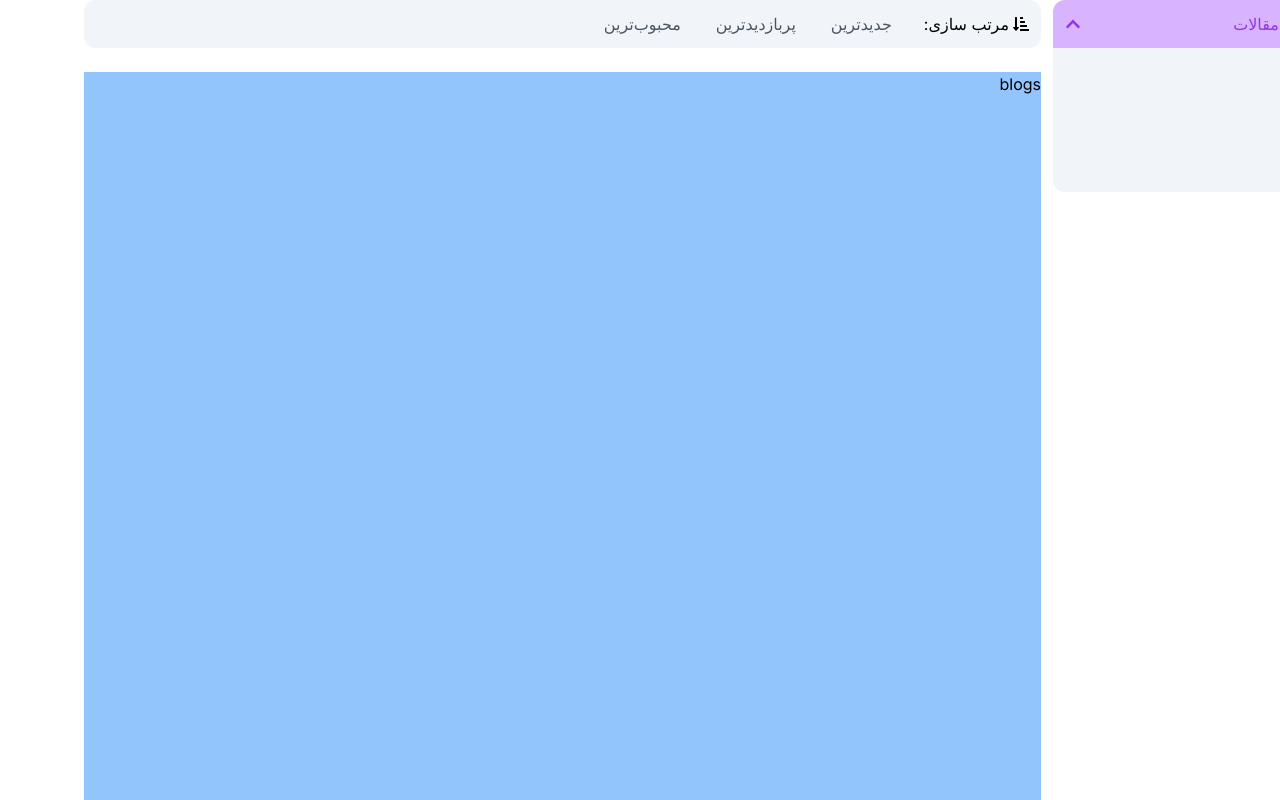
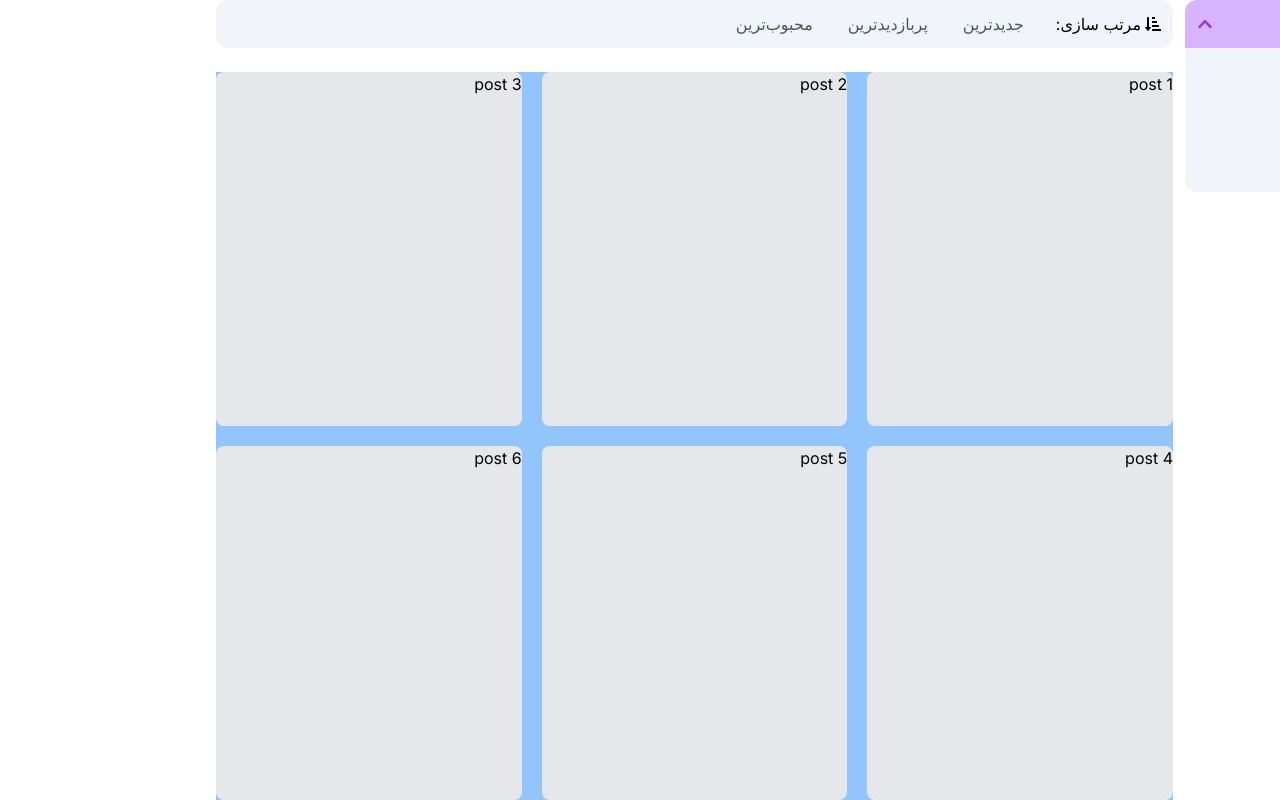
Before and after one commit to Masiha-mohammadpoor/nextjs-blogs, a Next.js app: page / in a window 1280 px wide. Built offline with nearby package versions, Linux system fonts and the light colour scheme.

Commit message:
blogs layout created

```diff
--- a/src/app/page.js
+++ b/src/app/page.js
@@ -9,7 +9,8 @@ const Home = () => {
   const [showCategoryMenu , setShowCategoryMenu] = useState(true);
 
   return (
-    <main className="grid gap-3 md:grid-cols-12 min-h-screen md:grid-rows-[60px_minmax(300px,_1fr)]">
+    <main className="container mx-auto lg:max-w-screen-xl">
+    <div className="container grid gap-3 md:grid-cols-12 min-h-screen md:grid-rows-[60px_minmax(300px,_1fr)]">
       {/* category */}
       <section className="md:col-span-3 md:row-span-2">
         <div>
@@ -38,7 +39,13 @@ const Home = () => {
             </ul>
           </div>
         </section>
-        <section className="bg-blue-300 md:col-span-9">blogs</section>
+      {/* blogs */}
+      <section className="bg-blue-300 col-span-12 md:col-span-9 grid grid-cols-6 gap-5">
+        {[1,2,3,4,5,6].map(i => {
+          return <div className="bg-gray-200 rounded-lg col-span-6 md:col-span-3 lg:col-span-2" key={i}>post {i}</div>
+        })}
+      </section>
+    </div>
     </main>
   );
 }
--- a/src/styles/globals.css
+++ b/src/styles/globals.css
@@ -15,3 +15,9 @@
     --background-end-rgb: 0, 0, 0;
   }
 }
+
+body {
+  margin: 0;
+  padding: 0;
+  box-sizing: border-box;
+}
```
